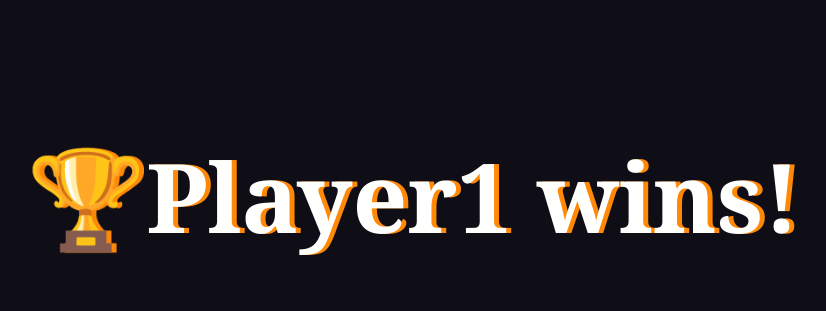
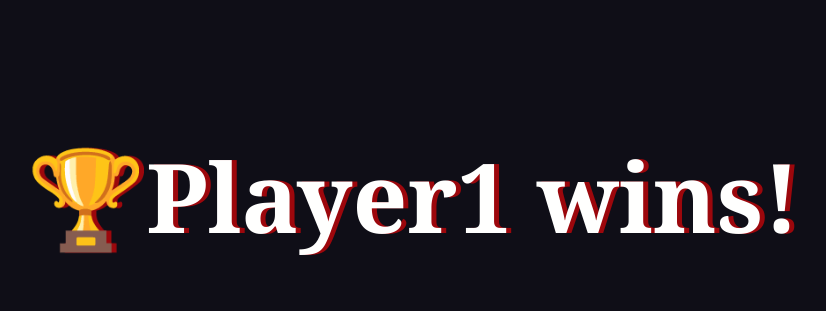
Before and after one commit to agh911/Dice-Game, a plain HTML site: page index.html in a window 1280 px wide. Shown: the top 311 px of the page, without its empty margins (227-1053 px from the left). Drawn offline with Linux system fonts and the light colour scheme; a web font is replaced by a local one.

Commit message:
changed color

```diff
--- a/styles.css
+++ b/styles.css
@@ -18,7 +18,7 @@ h1 {
   margin: 30px;
   padding-top: 100px;
   font-family: 'Noto Serif', serif;
-  text-shadow: 5px 0 #ff8906;
+  text-shadow: 5px 0 #9c070c;
   font-size: 6rem;
   color: #fffffe;
 }
```
